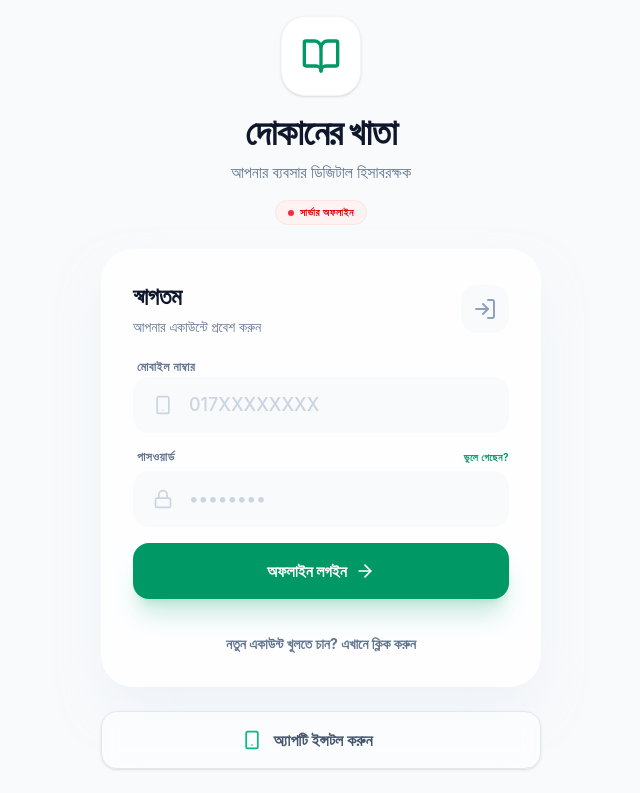
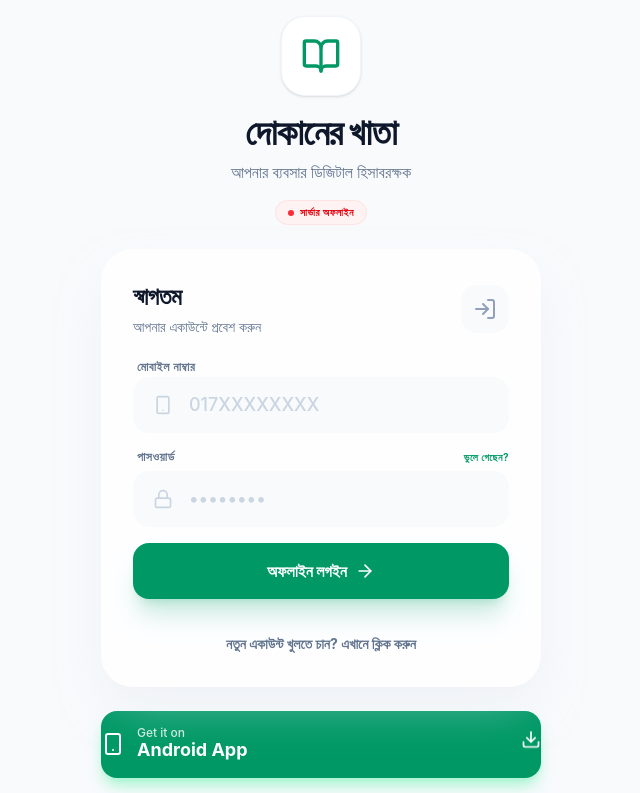
Before and after one commit to masvsinfo-ship-it/konikamadician, a React (Vite) app: page / in a window 1280 px wide. Shown: the top 793 px of the page, without its empty margins (319-959 px from the left). Built offline with nearby package versions, Linux system fonts and the light colour scheme; no server answers.

Commit message:
feat: Improve PWA metadata and install button
Add PWA categories and screenshots to manifest.json for better discoverability.
Update the "Install App" button on the login page with a more visually appealing design and clearer call to action.

```diff
--- a/src/components/LoginPage.tsx
+++ b/src/components/LoginPage.tsx
@@ -413,11 +413,14 @@ export function LoginPage({ onLogin, deferredPrompt, setDeferredPrompt }: LoginP
         >
           <button
             onClick={handleInstallClick}
-            className="w-full bg-white/50 backdrop-blur-sm border border-slate-200 hover:border-emerald-500 hover:text-emerald-600 text-slate-600 font-bold py-4 rounded-2xl transition-all flex items-center justify-center gap-3 group shadow-sm"
+            className="w-full bg-emerald-600 hover:bg-emerald-700 text-white font-bold py-4 rounded-2xl transition-all flex items-center justify-center gap-3 group shadow-lg shadow-emerald-200"
           >
-            <Smartphone className="h-5 w-5 text-emerald-500" />
-            <span>অ্যাপটি ইন্সটল করুন</span>
-            <Download className="h-4 w-4 opacity-0 group-hover:opacity-100 transition-opacity" />
+            <Smartphone className="h-6 w-6" />
+            <div className="text-left">
+              <div className="text-xs opacity-80 font-medium leading-none">Get it on</div>
+              <div className="text-lg leading-tight">Android App</div>
+            </div>
+            <Download className="h-5 w-5 ml-auto animate-bounce" />
           </button>
 
           <div className="text-center space-y-4">
```
Also changed, not shown: public/manifest.json.
